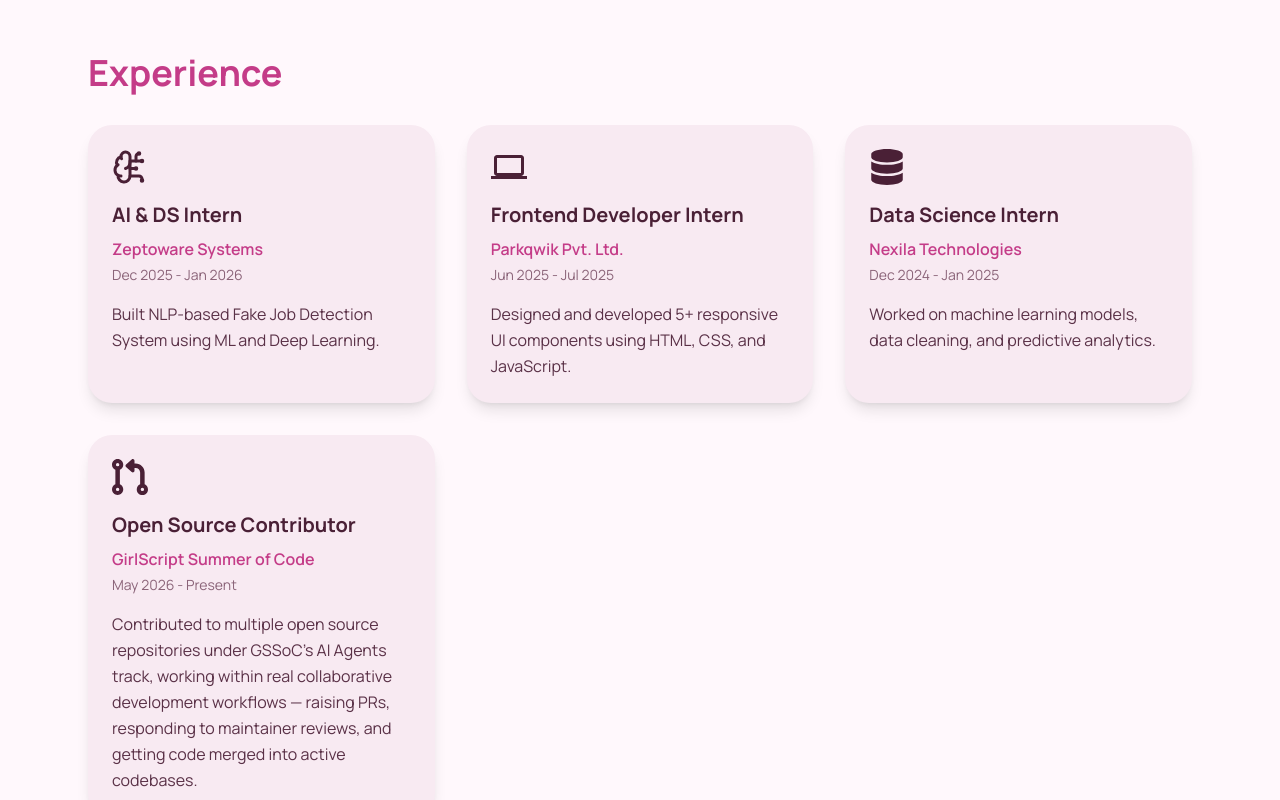
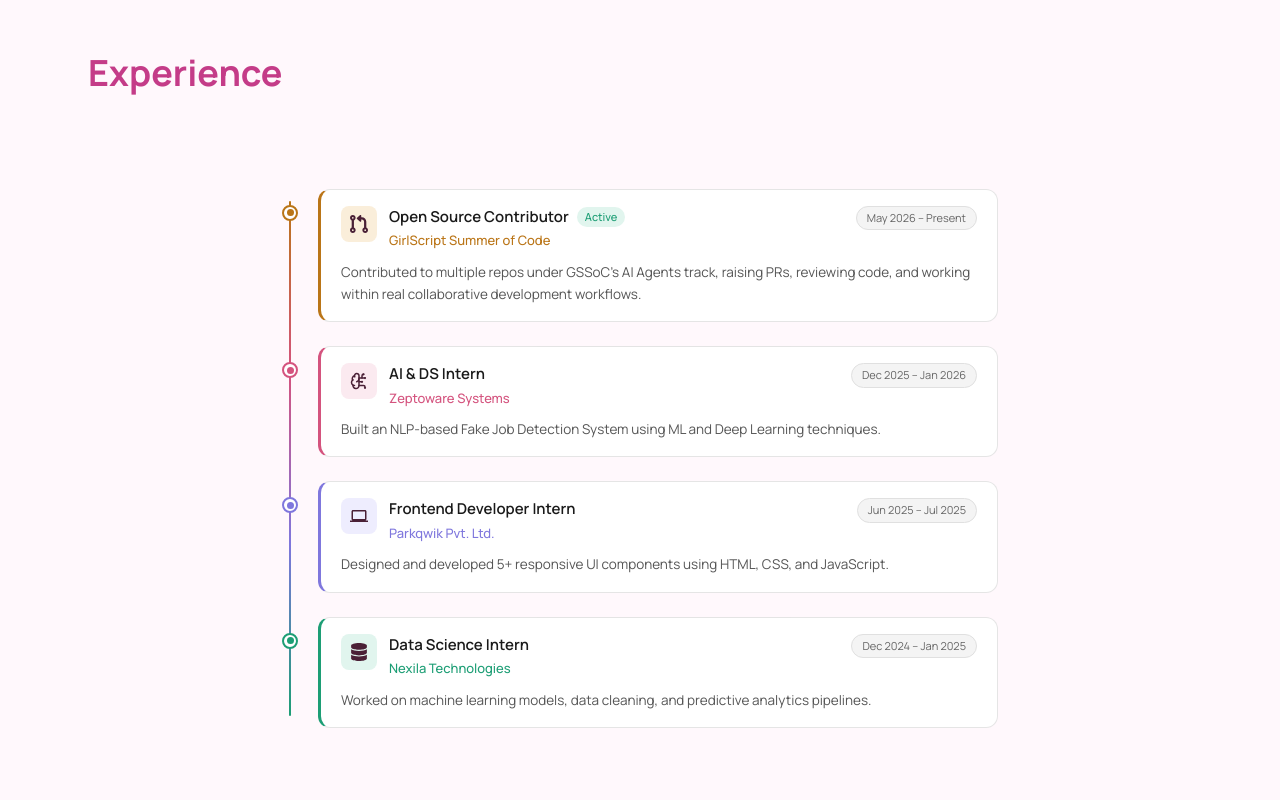
Before and after one commit to PojashriJM/PojashriJM_Portfolio, a Next.js app: page / in a window 1280 px wide. Shown: the part 2240-3040 px from the top of the page. Built offline with nearby package versions, Linux system fonts and the light colour scheme.

Commit message:
enhanced experience section

```diff
--- a/app/page.tsx
+++ b/app/page.tsx
@@ -12,6 +12,7 @@
 import Languages from "@/components/Languages";
 import Navbar from "@/components/navbar";
 import Contact from "@/components/Contact";
+import Experience from "@/components/Experience";
 export default function Home() {
   const [darkMode, setDarkMode] = useState(false);
 
@@ -217,8 +218,8 @@
           <h2 className="text-4xl text-[#C43C88] dark:text-[#E164A8] font-bold mb-8">
             Experience
           </h2>
-
-          <div className="grid grid-cols-1 md:grid-cols-3 gap-8">
+<Experience />
+          {/* <div className="grid grid-cols-1 md:grid-cols-3 gap-8">
             {[
               {
                 position: "AI & DS Intern",
@@ -276,7 +277,7 @@
                 </p>
               </div>
             ))}
-          </div>
+          </div> */}
           </motion.div>
         </section>
         <section className="max-w-6xl mx-auto px-6 py-20">
--- /dev/null
+++ b/components/Experience.jsx
@@ -0,0 +1,334 @@
+import { useEffect, useRef, useState } from "react";
+import { FaDatabase } from "react-icons/fa";
+import { MdOutlineComputer } from "react-icons/md";
+import { LuBrainCircuit } from "react-icons/lu";
+import { FaLinkedin } from "react-icons/fa6";
+import { IoMdMail } from "react-icons/io";
+import { SiLeetcode } from "react-icons/si";
+import { FaCodePullRequest } from "react-icons/fa6";
+
+const experiences = [
+  {
+    id: 1,
+    role: "Open Source Contributor",
+    company: "GirlScript Summer of Code",
+    date: "May 2026 – Present",
+    description:
+      "Contributed to multiple repos under GSSoC's AI Agents track, raising PRs, reviewing code, and working within real collaborative development workflows.",
+    icon: <FaCodePullRequest />,
+    color: "amber",
+    active: true,
+  },
+  {
+    id: 2,
+    role: "AI & DS Intern",
+    company: "Zeptoware Systems",
+    date: "Dec 2025 – Jan 2026",
+    description:
+      "Built an NLP-based Fake Job Detection System using ML and Deep Learning techniques.",
+    icon: <LuBrainCircuit />,
+    color: "pink",
+    active: false,
+  },
+  {
+    id: 3,
+    role: "Frontend Developer Intern",
+    company: "Parkqwik Pvt. Ltd.",
+    date: "Jun 2025 – Jul 2025",
+    description:
+      "Designed and developed 5+ responsive UI components using HTML, CSS, and JavaScript.",
+    icon: <MdOutlineComputer />,
+    color: "purple",
+    active: false,
+  },
+  {
+    id: 4,
+    role: "Data Science Intern",
+    company: "Nexila Technologies",
+    date: "Dec 2024 – Jan 2025",
+    description:
+      "Worked on machine learning models, data cleaning, and predictive analytics pipelines.",
+    icon: <FaDatabase />,
+    color: "teal",
+    active: false,
+  },
+];
+
+const colorMap = {
+  amber: {
+    dot: "#BA7517",
+    dotBg: "#FAEEDA",
+    company: "#BA7517",
+    border: "#BA7517",
+    iconBg: "#FAEEDA",
+    iconColor: "#BA7517",
+    badge: { bg: "#FAEEDA", color: "#BA7517" },
+  },
+  pink: {
+    dot: "#D4537E",
+    dotBg: "#FBEAF0",
+    company: "#D4537E",
+    border: "#D4537E",
+    iconBg: "#FBEAF0",
+    iconColor: "#D4537E",
+    badge: { bg: "#FBEAF0", color: "#D4537E" },
+  },
+  purple: {
+    dot: "#7F77DD",
+    dotBg: "#EEEDFE",
+    company: "#7F77DD",
+    border: "#7F77DD",
+    iconBg: "#EEEDFE",
+    iconColor: "#7F77DD",
+    badge: { bg: "#EEEDFE", color: "#7F77DD" },
+  },
+  teal: {
+    dot: "#1D9E75",
+    dotBg: "#E1F5EE",
+    company: "#1D9E75",
+    border: "#1D9E75",
+    iconBg: "#E1F5EE",
+    iconColor: "#1D9E75",
+    badge: { bg: "#E1F5EE", color: "#1D9E75" },
+  },
+};
+
+export default function ExperienceSection() {
+  const [visible, setVisible] = useState([]);
+  const cardRefs = useRef([]);
+
+  useEffect(() => {
+    const observers = cardRefs.current.map((ref, i) => {
+      if (!ref) return null;
+      const obs = new IntersectionObserver(
+        ([entry]) => {
+          if (entry.isIntersecting) {
+            setVisible((prev) => [...new Set([...prev, i])]);
+            obs.disconnect();
+          }
+        },
+        { threshold: 0.15 }
+      );
+      obs.observe(ref);
+      return obs;
+    });
+    return () => observers.forEach((o) => o && o.disconnect());
+  }, []);
+
+  return (
+    <section style={styles.section}>
+
+
+      <div style={styles.timeline}>
+        {/* Gradient line */}
+        <div style={styles.trackLine} />
+
+        {experiences.map((exp, i) => {
+          const c = colorMap[exp.color];
+          const isVisible = visible.includes(i);
+
+          return (
+            <div
+              key={exp.id}
+              ref={(el) => (cardRefs.current[i] = el)}
+              style={{
+                ...styles.item,
+                opacity: isVisible ? 1 : 0,
+                transform: isVisible ? "translateX(0)" : "translateX(-18px)",
+                transition: `opacity 0.45s ease ${i * 0.1}s, transform 0.45s ease ${i * 0.1}s`,
+              }}
+            >
+              {/* Dot */}
+              <div style={styles.dotWrap}>
+                <div
+                  style={{
+                    ...styles.dot,
+                    borderColor: c.dot,
+                    background: "#fff",
+                  }}
+                >
+                  <div
+                    style={{
+                      width: 7,
+                      height: 7,
+                      borderRadius: "50%",
+                      background: c.dot,
+                    }}
+                  />
+                </div>
+              </div>
+
+              {/* Card */}
+              <div
+                style={{
+                  ...styles.card,
+                  borderLeft: `3px solid ${c.border}`,
+                }}
+                onMouseEnter={(e) => {
+                  e.currentTarget.style.transform = "translateY(-2px)";
+                  e.currentTarget.style.boxShadow =
+                    "0 4px 16px rgba(0,0,0,0.07)";
+                }}
+                onMouseLeave={(e) => {
+                  e.currentTarget.style.transform = "translateY(0)";
+                  e.currentTarget.style.boxShadow = "none";
+                }}
+              >
+                <div style={styles.cardTop}>
+                  {/* Icon */}
+                  <div
+                    style={{
+                      ...styles.iconBox,
+                      background: c.iconBg,
+                    }}
+                  >
+                    <span style={{ fontSize: 18 }}>{exp.icon}</span>
+                  </div>
+
+                  <div style={{ flex: 1, minWidth: 0 }}>
+                    <div style={styles.roleRow}>
+                      <span style={styles.role}>{exp.role}</span>
+                      {exp.active && (
+                        <span
+                          style={{
+                            ...styles.activeBadge,
+                            background: colorMap.teal.badge.bg,
+                            color: colorMap.teal.badge.color,
+                          }}
+                        >
+                          Active
+                        </span>
+                      )}
+                    </div>
+                    <p style={{ ...styles.company, color: c.company }}>
+                      {exp.company}
+                    </p>
+                  </div>
+
+                  <span style={styles.datePill}>{exp.date}</span>
+                </div>
+
+                <p style={styles.desc}>{exp.description}</p>
+              </div>
+            </div>
+          );
+        })}
+      </div>
+    </section>
+  );
+}
+
+const styles = {
+  section: {
+    padding: "4rem 2rem",
+    maxWidth: 780,
+    margin: "0 auto",
+    fontFamily: "inherit",
+  },
+  heading: {
+    fontSize: 32,
+    fontWeight: 600,
+    color: "#C2185B",
+    marginBottom: "2.5rem",
+  },
+  timeline: {
+    position: "relative",
+    paddingLeft: 36,
+  },
+  trackLine: {
+    position: "absolute",
+    left: 7,
+    top: 12,
+    bottom: 12,
+    width: 2,
+    background:
+      "linear-gradient(to bottom, #BA7517, #D4537E, #7F77DD, #1D9E75)",
+    borderRadius: 2,
+  },
+  item: {
+    position: "relative",
+    marginBottom: "1.5rem",
+    display: "flex",
+    alignItems: "flex-start",
+    gap: 16,
+  },
+  dotWrap: {
+    position: "absolute",
+    left: -36,
+    top: 16,
+  },
+  dot: {
+    width: 16,
+    height: 16,
+    borderRadius: "50%",
+    border: "2.5px solid",
+    display: "flex",
+    alignItems: "center",
+    justifyContent: "center",
+  },
+  card: {
+    flex: 1,
+    background: "#fff",
+    border: "0.5px solid rgba(0,0,0,0.1)",
+    borderRadius: 12,
+    padding: "1rem 1.25rem",
+    transition: "transform 0.2s, box-shadow 0.2s",
+    cursor: "default",
+  },
+  cardTop: {
+    display: "flex",
+    alignItems: "flex-start",
+    gap: 12,
+    marginBottom: 10,
+    flexWrap: "wrap",
+  },
+  iconBox: {
+    width: 36,
+    height: 36,
+    borderRadius: 8,
+    display: "flex",
+    alignItems: "center",
+    justifyContent: "center",
+    flexShrink: 0,
+  },
+  roleRow: {
+    display: "flex",
+    alignItems: "center",
+    gap: 8,
+    flexWrap: "wrap",
+    marginBottom: 3,
+  },
+  role: {
+    fontSize: 15,
+    fontWeight: 600,
+    color: "#1a1a1a",
+  },
+  activeBadge: {
+    fontSize: 11,
+    fontWeight: 500,
+    borderRadius: 20,
+    padding: "2px 8px",
+  },
+  company: {
+    fontSize: 13,
+    margin: 0,
+    fontWeight: 500,
+  },
+  datePill: {
+    fontSize: 11,
+    color: "#666",
+    background: "#f4f4f4",
+    border: "0.5px solid #e0e0e0",
+    borderRadius: 20,
+    padding: "3px 10px",
+    whiteSpace: "nowrap",
+    flexShrink: 0,
+    alignSelf: "flex-start",
+  },
+  desc: {
+    fontSize: 13.5,
+    color: "#555",
+    margin: 0,
+    lineHeight: 1.65,
+  },
+};
```
